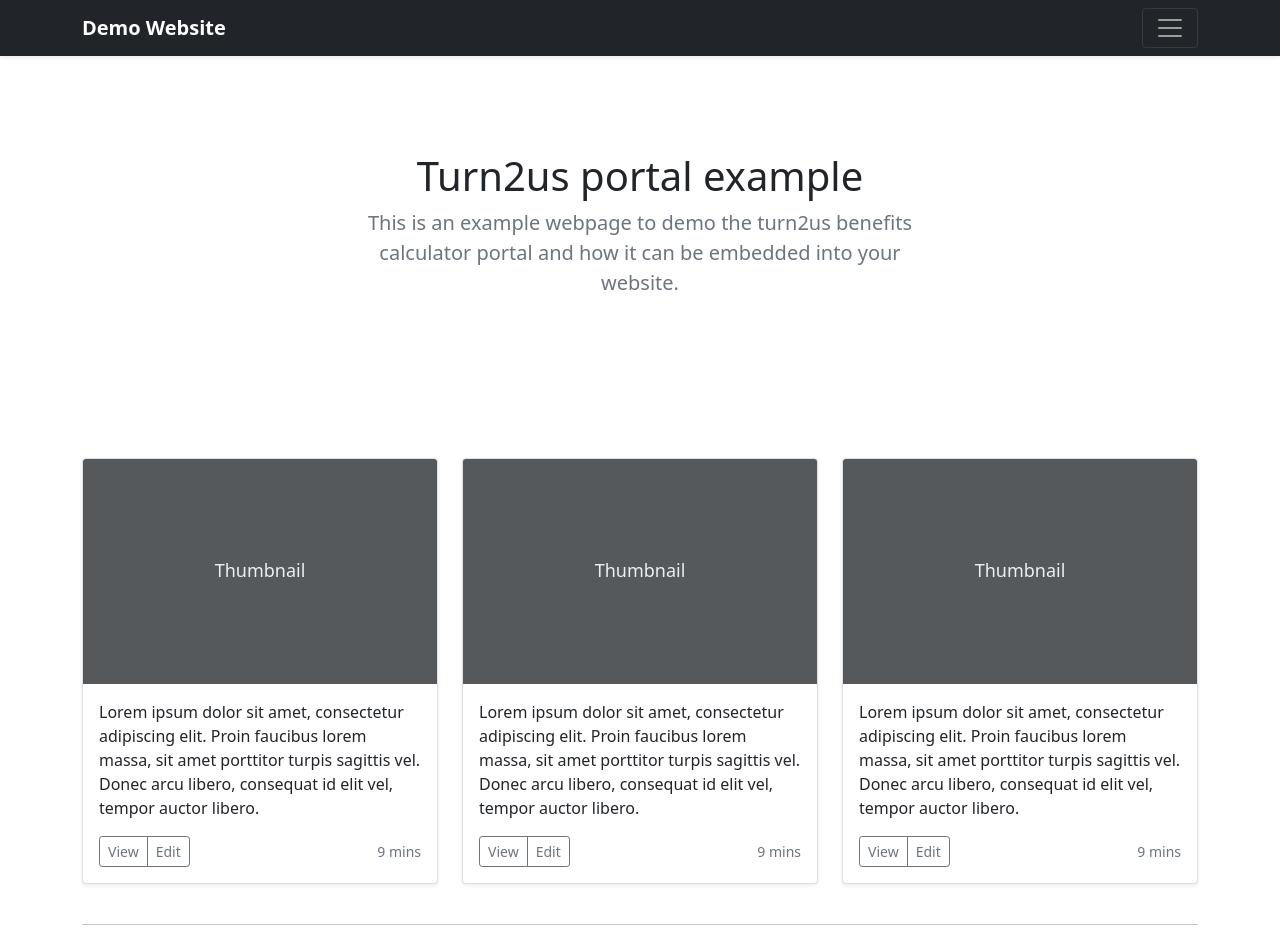
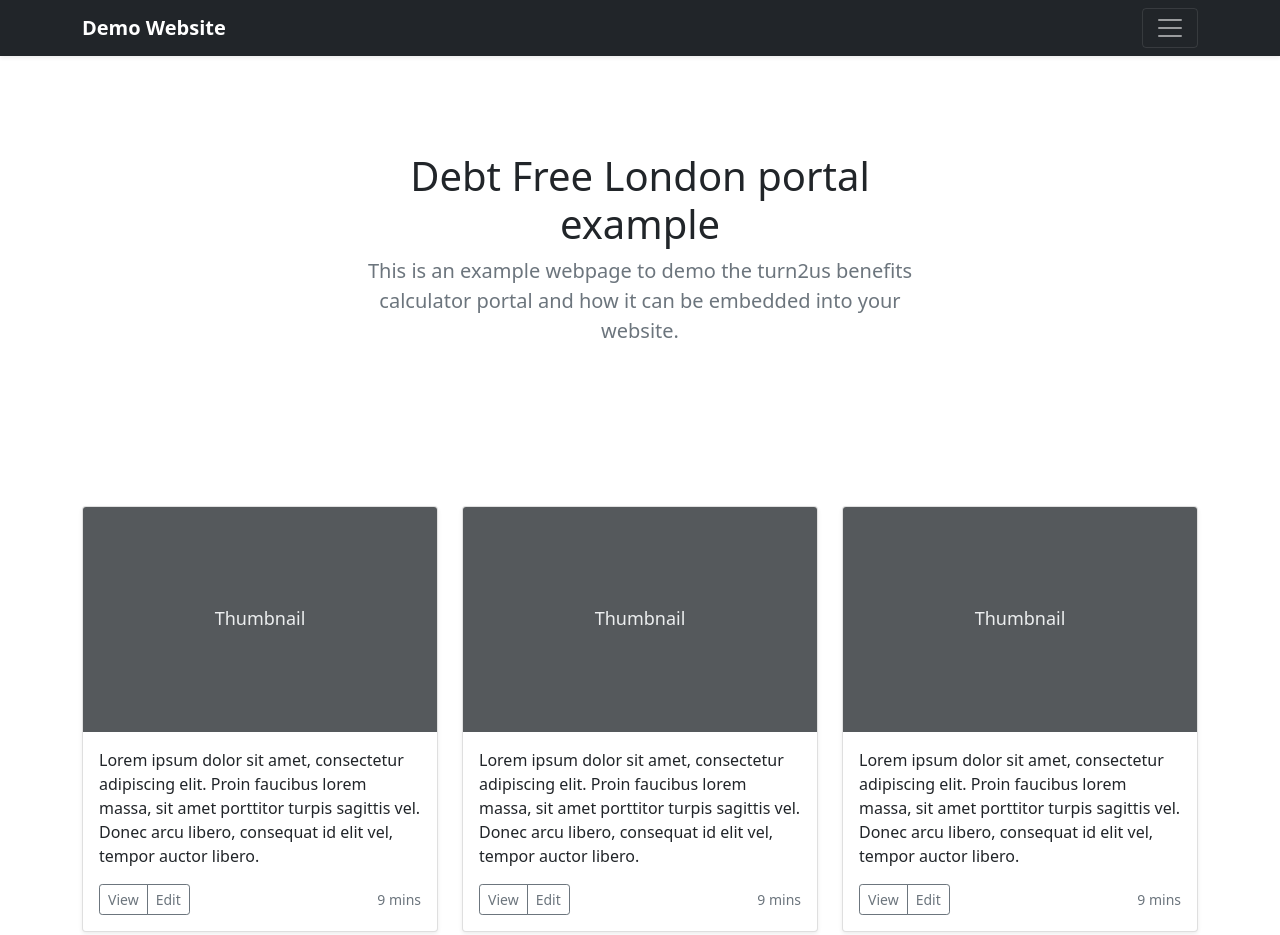
Before and after one commit to JWalcroft/Test, a plain HTML site: page DFL.html in a window 1280 px wide. Shown: the top 935 px of the page. Drawn offline with Linux system fonts and the light colour scheme; a script that the page names is missing.

Commit message:
Update DFL.html

```diff
--- a/DFL.html
+++ b/DFL.html
@@ -5,7 +5,7 @@
     <meta name="viewport" content="width=device-width, initial-scale=1">
     <meta name="description" content="">
     <meta name="generator" content="Hugo 0.83.1">
-    <title>T2U: Portal Demo One</title>
+    <title>Debt Free London Demo</title>
 
     <link rel="canonical" href="https://getbootstrap.com/docs/5.0/examples/album/">
 
@@ -68,7 +68,7 @@
     <section class="py-5 text-center container">
         <div class="row py-lg-5">
             <div class="col-lg-6 col-md-8 mx-auto">
-                <h1 class="fw-light">Turn2us portal example</h1>
+                <h1 class="fw-light">Debt Free London portal example</h1>
                 <p class="lead text-muted">This is an example webpage to demo the turn2us benefits calculator portal and how it can be embedded into your website.</p>
             </div>
         </div>
```
